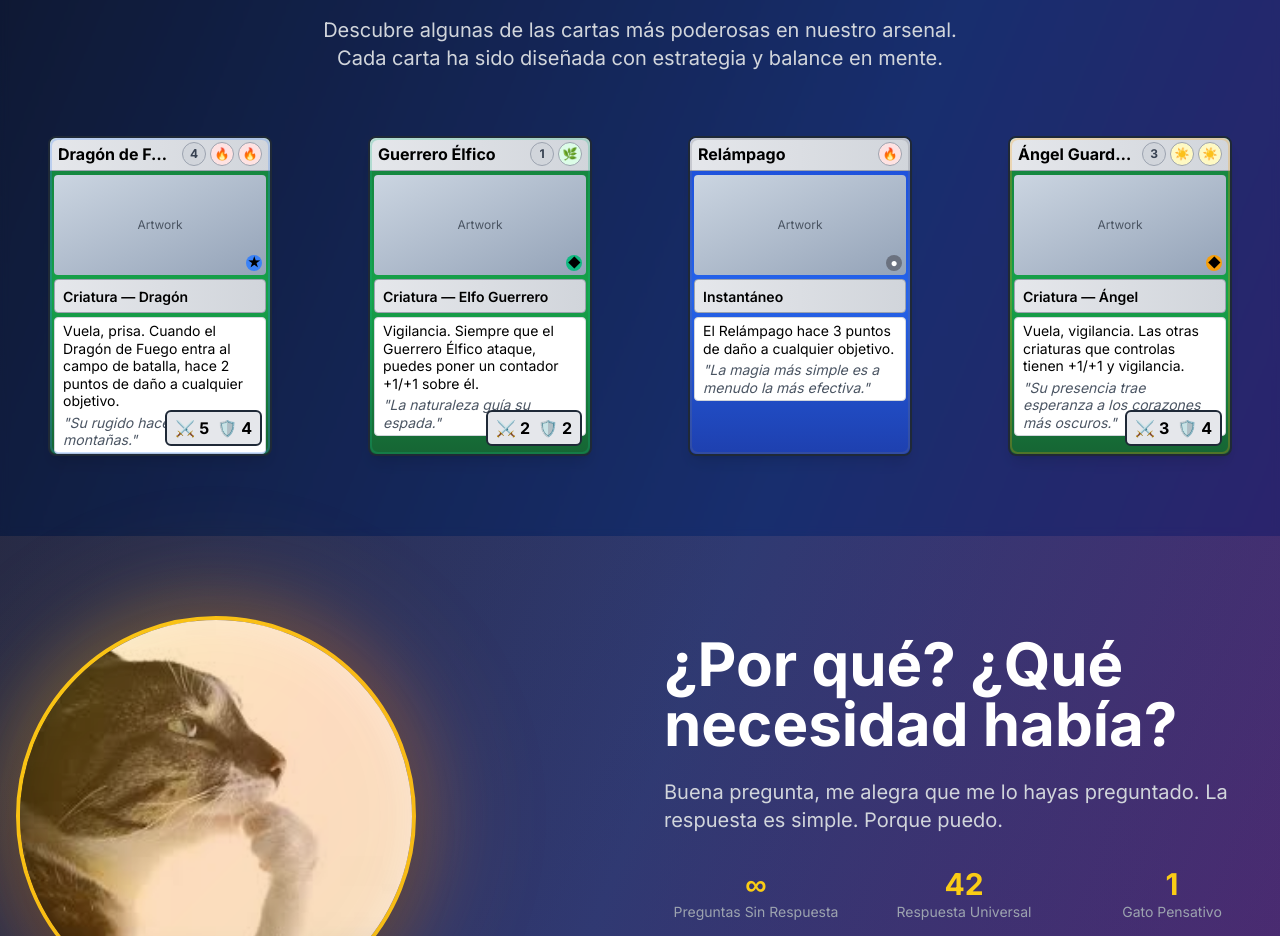
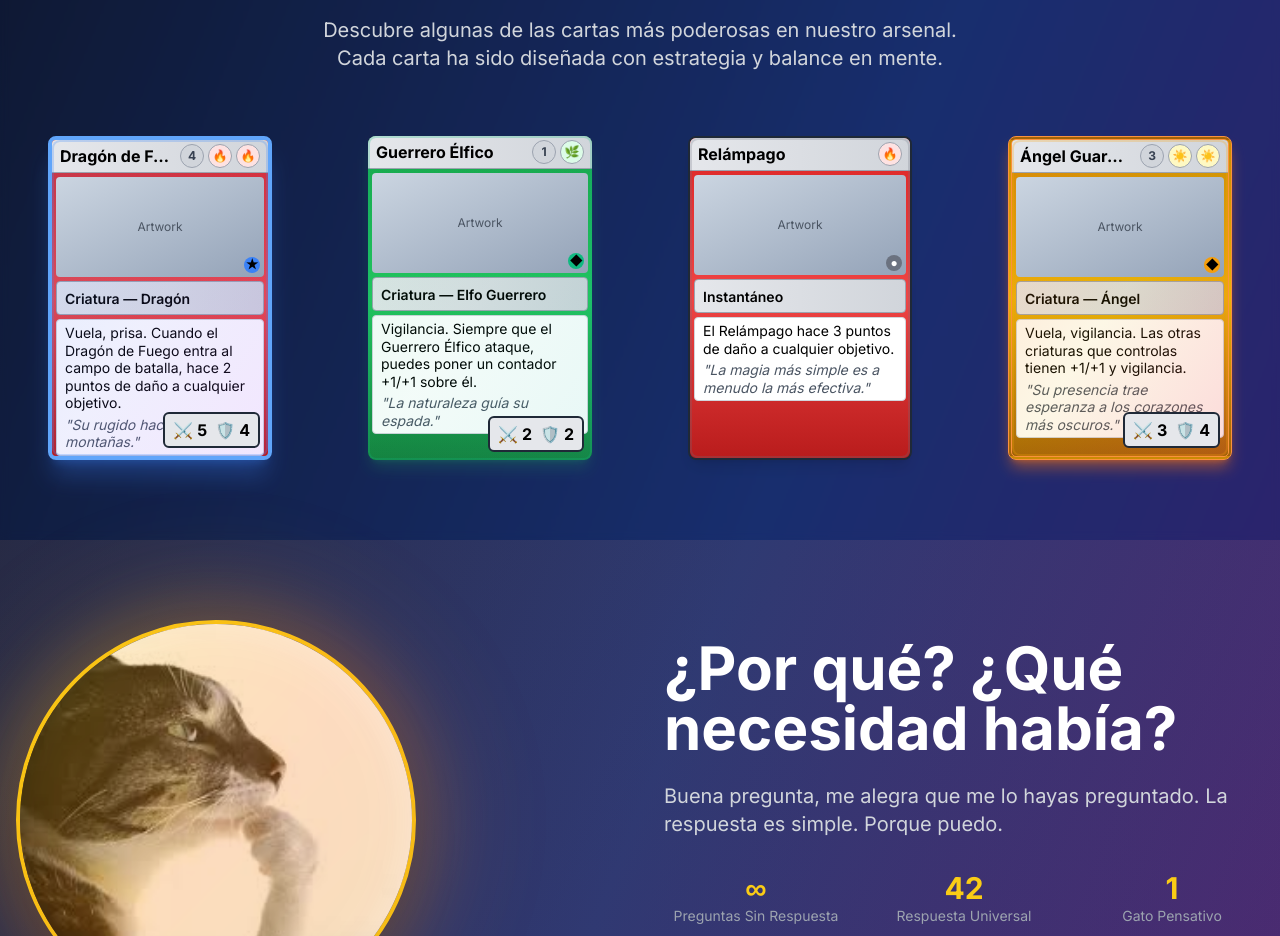
Before and after one commit to LauraSWP/tgc-chozna, a Next.js app: page / in a window 1280 px wide. Shown: the part 780-1716 px from the top of the page. Built offline with nearby package versions, Linux system fonts and the light colour scheme.

Commit message:
Implement smart card colors based on dominant mana and special rarity borders

```diff
--- a/src/components/MagicCard.tsx
+++ b/src/components/MagicCard.tsx
@@ -84,6 +84,35 @@ const raritySymbols = {
     mythic: '◆'
   };
 
+  // Función para obtener bordes especiales según rareza
+  const getRarityBorder = (rarity: string): string => {
+    switch (rarity.toLowerCase()) {
+      case 'mythic':
+        return 'border-4 border-double border-orange-400 shadow-2xl shadow-orange-500/50';
+      case 'rare':
+        return 'border-4 border-blue-400 shadow-xl shadow-blue-500/30';
+      case 'uncommon':
+        return 'border-3 border-green-400 shadow-lg shadow-green-500/20';
+      case 'common':
+      default:
+        return 'border-2 border-gray-800';
+    }
+  };
+
+  // Función para obtener efectos especiales de rareza
+  const getRarityEffects = (rarity: string): string => {
+    switch (rarity.toLowerCase()) {
+      case 'mythic':
+        return 'before:absolute before:inset-0 before:bg-gradient-to-br before:from-orange-500/20 before:via-yellow-500/10 before:to-red-500/20 before:rounded-lg before:pointer-events-none';
+      case 'rare':
+        return 'before:absolute before:inset-0 before:bg-gradient-to-br before:from-blue-500/15 before:via-indigo-500/10 before:to-purple-500/15 before:rounded-lg before:pointer-events-none';
+      case 'uncommon':
+        return 'before:absolute before:inset-0 before:bg-gradient-to-br before:from-green-500/10 before:via-emerald-500/5 before:to-teal-500/10 before:rounded-lg before:pointer-events-none';
+      default:
+        return '';
+    }
+  };
+
 export default function MagicCard({
   name,
   manaCost,
@@ -113,12 +142,71 @@ export default function MagicCard({
     xl: { name: 'text-xl', type: 'text-lg', rules: 'text-lg', pt: 'text-xl' }
   };
 
-  // Obtener color específico del tipo
-  const getTypeColor = (cardType: string) => {
-    const typeKey = Object.keys(typeColors).find(key =>
-      cardType.toLowerCase().includes(key.toLowerCase())
-    );
-    return typeColors[typeKey as keyof typeof typeColors] || typeColors.default;
+  // Función para analizar el maná dominante y obtener color de fondo
+  const getDominantManaColor = (manaCost: string, cardType: string, customColor?: string): string => {
+    // Si hay un color personalizado asignado desde el admin, usarlo
+    if (customColor) {
+      return customColor;
+    }
+
+    // Colores por tipo de maná dominante
+    const manaColors = {
+      'B': 'from-yellow-600 via-yellow-500 to-yellow-700',  // Blanco
+      'A': 'from-blue-600 via-blue-500 to-blue-700',       // Azul
+      'N': 'from-purple-600 via-purple-500 to-purple-700', // Negro
+      'R': 'from-red-600 via-red-500 to-red-700',          // Rojo
+      'V': 'from-green-600 via-green-500 to-green-700',    // Verde
+      'multicolor': 'from-orange-600 via-yellow-500 to-purple-600', // Multicolor
+      'colorless': 'from-gray-600 via-gray-500 to-gray-700', // Incoloro
+      'land': 'from-amber-600 via-brown-500 to-yellow-700'   // Tierras
+    };
+
+    // Si es una tierra, usar color de tierra
+    if (cardType.toLowerCase().includes('tierra') || cardType.toLowerCase().includes('land')) {
+      return manaColors.land;
+    }
+
+    if (!manaCost) {
+      return manaColors.colorless;
+    }
+
+    // Extraer símbolos de maná
+    const manaSymbols = manaCost.match(/\{[^}]+\}/g) || [];
+    const colorCounts = { B: 0, A: 0, N: 0, R: 0, V: 0, W: 0, U: 0, G: 0 };
+
+    manaSymbols.forEach(symbol => {
+      const cleanSymbol = symbol.replace(/[{}]/g, '').toUpperCase();
+      if (colorCounts.hasOwnProperty(cleanSymbol)) {
+        colorCounts[cleanSymbol as keyof typeof colorCounts]++;
+      }
+    });
+
+    // Convertir colores ingleses a españoles para compatibilidad
+    colorCounts.B += colorCounts.W; // W -> B (Blanco)
+    colorCounts.A += colorCounts.U; // U -> A (Azul)
+    colorCounts.V += colorCounts.G; // G -> V (Verde)
+
+    // Encontrar el color dominante
+    const totalColors = colorCounts.B + colorCounts.A + colorCounts.N + colorCounts.R + colorCounts.V;
+
+    if (totalColors === 0) {
+      return manaColors.colorless;
+    }
+
+    if (totalColors > 1) {
+      // Verificar si hay un color claramente dominante (>50%)
+      const maxCount = Math.max(colorCounts.B, colorCounts.A, colorCounts.N, colorCounts.R, colorCounts.V);
+      if (maxCount / totalColors <= 0.5) {
+        return manaColors.multicolor;
+      }
+    }
+
+    // Retornar el color con más símbolos
+    if (colorCounts.B >= Math.max(colorCounts.A, colorCounts.N, colorCounts.R, colorCounts.V)) return manaColors.B;
+    if (colorCounts.A >= Math.max(colorCounts.N, colorCounts.R, colorCounts.V)) return manaColors.A;
+    if (colorCounts.N >= Math.max(colorCounts.R, colorCounts.V)) return manaColors.N;
+    if (colorCounts.R >= colorCounts.V) return manaColors.R;
+    return manaColors.V;
   };
 
   const handleCardClick = () => {
@@ -169,7 +257,7 @@ export default function MagicCard({
       onClick={handleCardClick}
     >
       {/* Card Frame */}
-      <div className={`w-full h-full rounded-lg overflow-hidden shadow-lg border-2 border-gray-800 bg-gradient-to-b ${getTypeColor(type)} relative`}>
+      <div className={`w-full h-full rounded-lg overflow-hidden shadow-lg ${getRarityBorder(rarity)} bg-gradient-to-b ${getDominantManaColor(manaCost, type)} relative ${getRarityEffects(rarity)}`}>
 
         {/* Header */}
         <div className="relative bg-gradient-to-r from-gray-200 to-gray-300 px-2 py-1 border-b border-gray-400">
```
Lines whose indentation alone changed are shown as unchanged.
